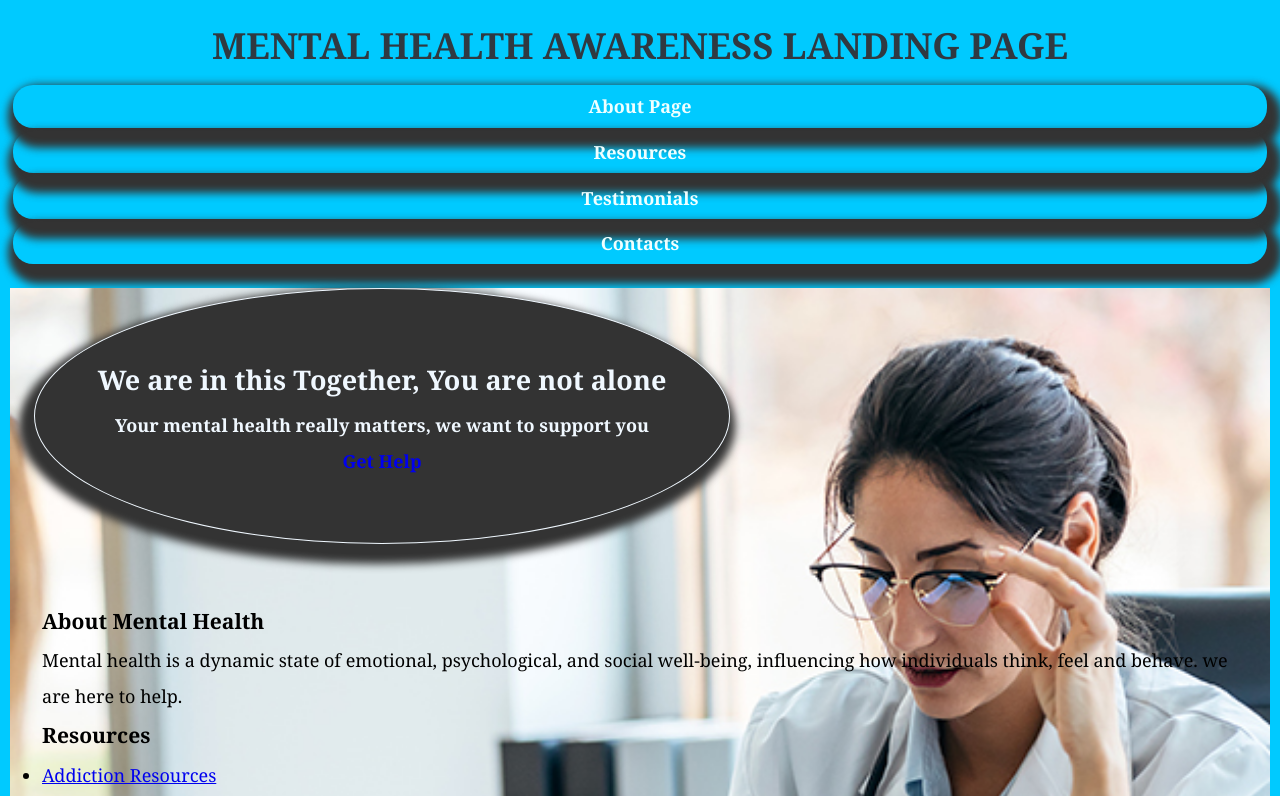
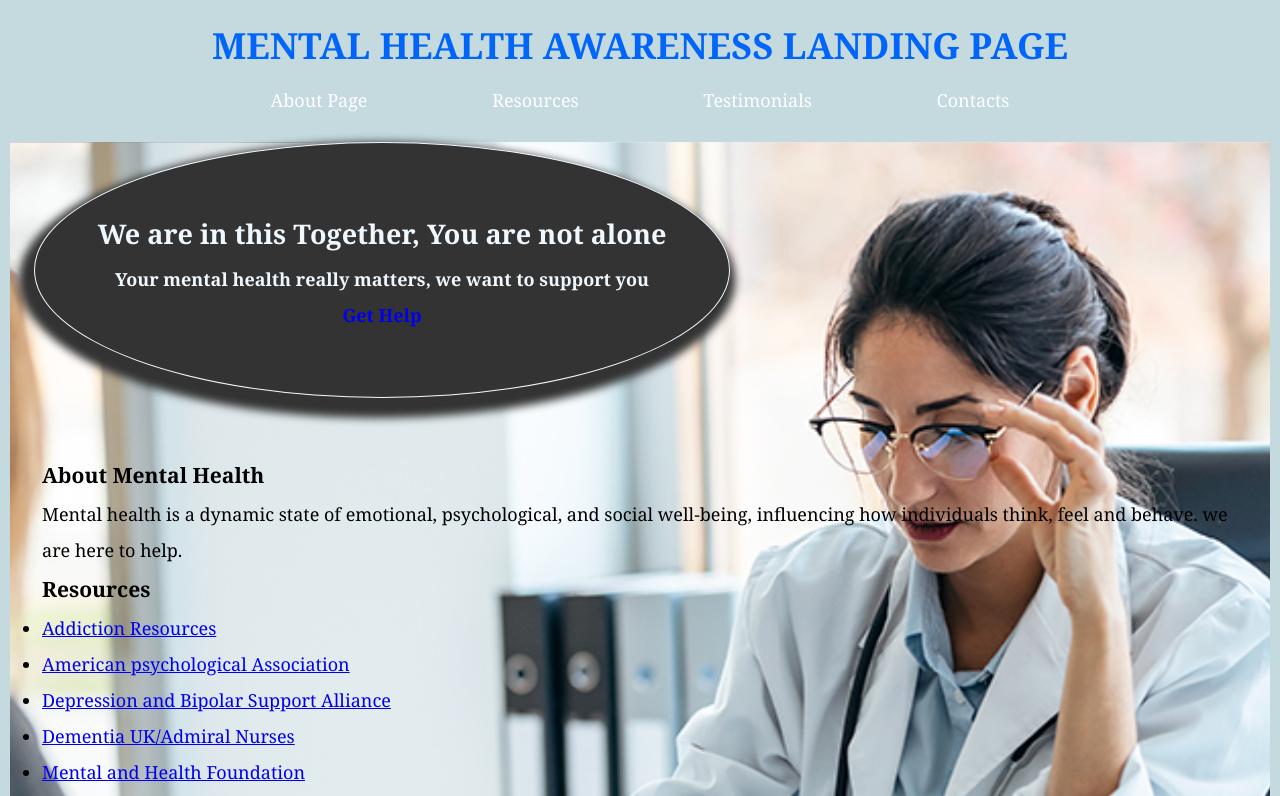
Before and after one commit to TEE-BABS/Mental-Health-Awareness-Website, a plain HTML site: page index.html in a window 1280 px wide. Shown: the top 796 px of the page. Drawn offline with Linux system fonts and the light colour scheme.

Commit message:
Changed the Nav Items

```diff
--- a/style.css
+++ b/style.css
@@ -13,7 +13,8 @@
 body{
 flex-wrap: flex;
 font-family: Georgia, 'Times New Roman', Times, serif;
-background-color: var(--theme-color);
+/*background-color: var(--theme-color);*/
+background-color: #c4dadf;
 color: #333;
 line-height: 2;
 margin: 10px;
@@ -25,11 +26,10 @@ font-size: large;
   justify-content: center;
   text-align: center;
   display: flex;
-
 }
-.header h1{
-color: rgb(48, 57, 65);
-
+h1{
+/*color: rgb(48, 57, 65);*/
+ color:#0065F8;
 border-radius: 1rem;
 }
 
@@ -51,24 +51,24 @@ background-color: #ad7070;
 background-color: #4b7f8c;
   }
 }
-
+ .nav{
+  display: flex;
+  justify-content: space-evenly;
+ }
 .nav a{
-  color: azure;
-  font-weight: bolder;
-  font-size: large;
-  margin: 0.2rem;
-  padding: 0.2rem;
+  border: none;
   text-decoration: none;
-  display: flex;
-  justify-content: center;
-  align-items: center;
-  box-shadow:5px 10px 8px 10px #333;
-  border-radius: 20px;
+  border-radius: 10px;
+  color: white;
+  margin: 50px;
+  padding: 10px
 }
 .nav a:hover{
-background-color: var(--primary-vibriant);
+/*background-color: var(--primary-vibriant); */
+background-color: teal;
 transition:all 0.3s ease;
-transform: scale(0.7,0.7);
+transform: scale(1.5, 1.5);
+border-bottom: 3px solid blue;
 }
 .container{
   background-image: url(images/health\ awareness1.jpg);
@@ -234,5 +234,4 @@ margin: 1px;
   bottom: 0px;
 
 }
-
 }
```
Also changed, not shown: index.html (+0 -1 lines).
